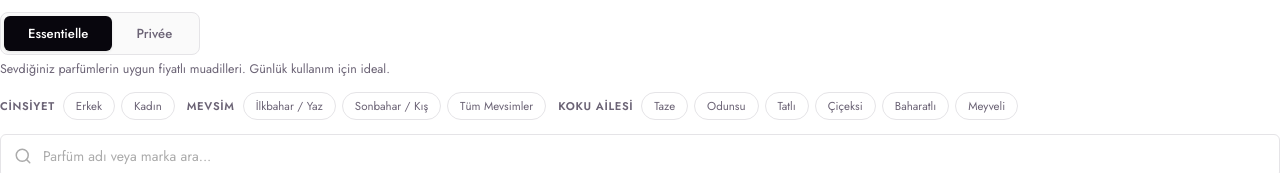
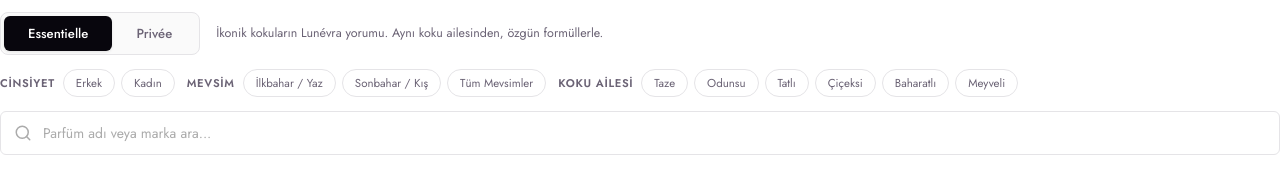
Before and after one commit to emincankarasoy/lunevra-pd, a website built with Vite: page index.html in a window 1280 px wide. Shown: the top 173 px of the page. Built offline with nearby package versions, Linux system fonts and the light colour scheme.

Commit message:
update essentielle desc, inline collection header layout

```diff
--- a/src/main.ts
+++ b/src/main.ts
@@ -70,15 +70,17 @@
     : "";
 
   const collectionDesc = activeCollection === "essentielle"
-    ? "Sevdiğiniz parfümlerin uygun fiyatlı muadilleri. Günlük kullanım için ideal."
+    ? "İkonik kokuların Lunévra yorumu. Aynı koku ailesinden, özgün formüllerle."
     : "Premium içeriklerle hazırlanan özel koleksiyon. Orijinaline en yakın deneyim.";
 
   app.innerHTML = `
-    <div class="collection-toggle">
-      <button class="collection-btn${activeCollection === "essentielle" ? " active" : ""}" data-col="essentielle">Essentielle</button>
-      <button class="collection-btn${activeCollection === "privee" ? " active" : ""}" data-col="privee">Privée</button>
+    <div class="collection-header">
+      <div class="collection-toggle">
+        <button class="collection-btn${activeCollection === "essentielle" ? " active" : ""}" data-col="essentielle">Essentielle</button>
+        <button class="collection-btn${activeCollection === "privee" ? " active" : ""}" data-col="privee">Privée</button>
+      </div>
+      <p class="collection-desc">${collectionDesc}</p>
     </div>
-    <p class="collection-desc">${collectionDesc}</p>
 
     <div class="filters">
       ${renderFilterGroup("Cinsiyet", genderOptions, activeGender, "gender")}
--- a/src/style.css
+++ b/src/style.css
@@ -58,15 +58,21 @@
 }
 
 /* ========== COLLECTION TOGGLE ========== */
+.collection-header {
+  display: flex;
+  align-items: center;
+  gap: 16px;
+  margin-bottom: 14px;
+}
+
 .collection-toggle {
   display: flex;
   gap: 0;
-  margin-bottom: 6px;
   background: var(--color-surface);
   border: 1px solid var(--color-border);
   border-radius: 8px;
   padding: 3px;
-  width: fit-content;
+  flex-shrink: 0;
 }
 
 .collection-btn {
@@ -96,7 +102,6 @@
 .collection-desc {
   font-size: 0.78rem;
   color: var(--color-text-secondary);
-  margin-bottom: 14px;
   line-height: 1.4;
 }
 
```
